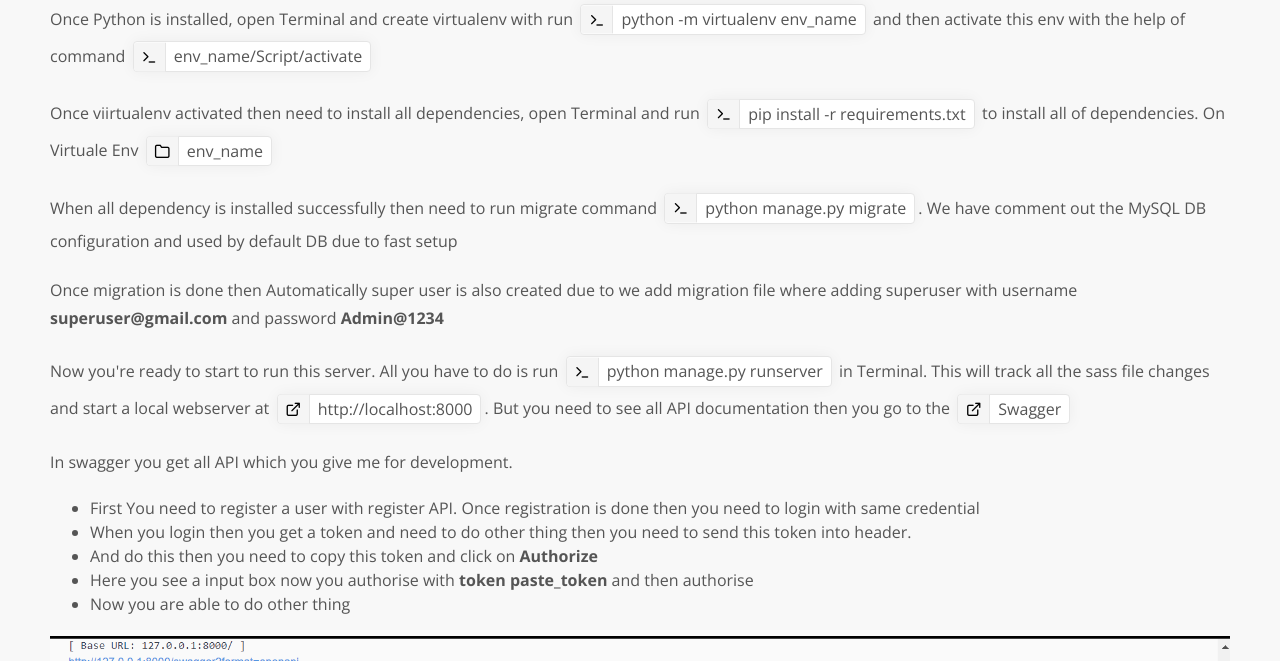
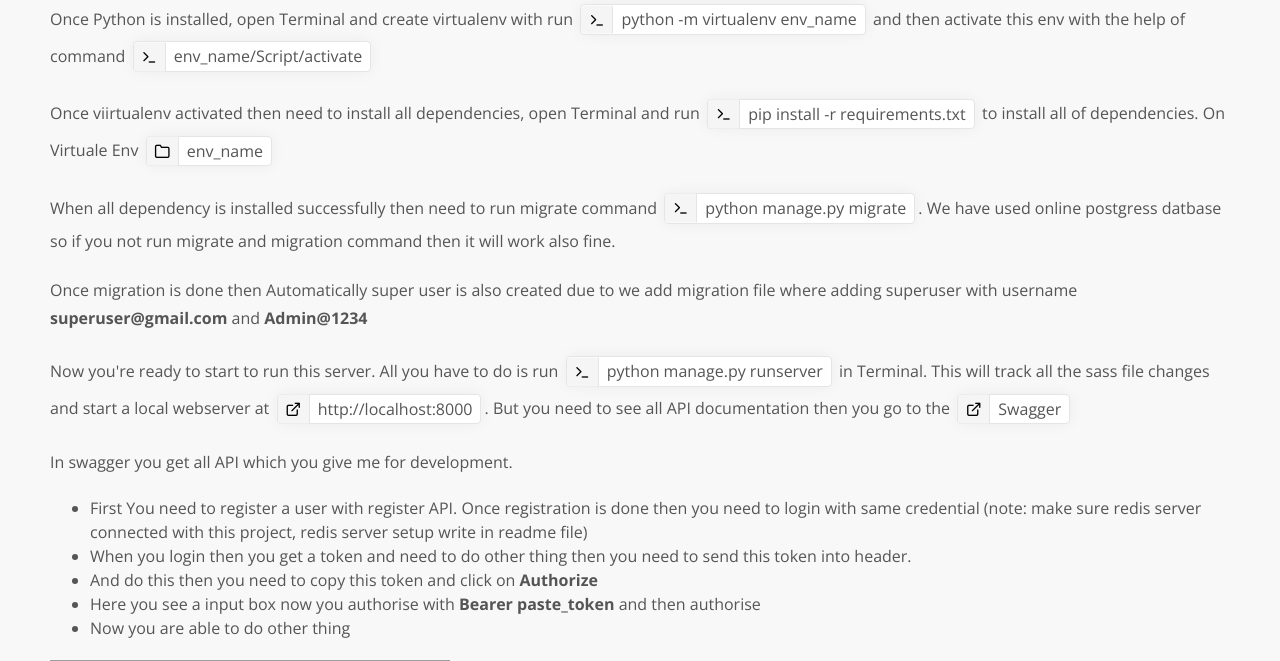
Before and after one commit to Julikashyap/test_task_accuknox, a Django app: template template/index.html in a window 1280 px wide. Shown: the part 317-978 px from the top of the page. Run offline with Django 5.2, Linux system fonts and the light colour scheme; the template is opened without the code that fills it, so the values that code supplies are empty; some libraries are stand-ins or nearby versions; some web fonts are replaced; grey boxes are pictures that could not be loaded.

Commit message:
fix documention

```diff
--- a/template/index.html
+++ b/template/index.html
@@ -48,11 +48,10 @@
                                     <code class="folder">env_name</code>
                                 </p>
                                 <p>When all dependency is installed successfully then need to run migrate command <code
-                                        class="code">python manage.py migrate</code>. We have comment out the MySQL DB
-                                    configuration and used by default DB due to fast setup</p>
+                                        class="code">python manage.py migrate</code>. We have used online postgress datbase so if you not run migrate and migration command then it will work also fine.</p>
                                 <p>Once migration is done then Automatically super user is also created due to we add
                                     migration file where adding superuser with username
-                                    <strong>superuser@gmail.com</strong> and password <strong>Admin@1234</strong></p>
+                                    <strong>superuser@gmail.com</strong> and <strong>Admin@1234</strong></p>
 
                                 <p>Now you're ready to start to run this server. All you have to do is run <code
                                         class="code">python manage.py runserver</code> in Terminal. This will track all
@@ -65,21 +64,20 @@
                                 <p>In swagger you get all API which you give me for development.</p>
                                 <ul>
                                     <li>First You need to register a user with register API. Once registration is done
-                                        then you need to login with same credential</li>
+                                        then you need to login with same credential (note: make sure redis server connected with this project, redis server setup write in readme file)</li>
                                     <li>When you login then you get a token and need to do other thing then you need to
                                         send this token into header.</li>
                                     <li>And do this then you need to copy this token and click on <b>Authorize</b></li>
-                                    <li>Here you see a input box now you authorise with <strong>token
+                                    <li>Here you see a input box now you authorise with <strong>Bearer
                                             paste_token</strong> and then authorise</li>
                                     <li>Now you are able to do other thing</li>
                                 </ul>
                                 <p>
-                                    <img src="{% static 'image/Capture.PNG' %}"><br>
-                                    <img src="{% static 'image/Capture1.PNG' %}"><br>
-                                    <img src="{% static 'image/Capture2.PNG' %}">
+                                    <img src="{% static 'image/img1.png' %}"><br>
+                                    <img src="{% static 'image/img2.png' %}"><br>
+                                    <img src="{% static 'image/img3.png' %}">
                                 </p>
-                                <p>You can import all postman collection with this link <a href="https://api.postman.com/collections/38045203-989a7829-9771-4dba-b678-de8b323ee83d?access_key=PMAT-01J6P5YGW9HSGSY1W9EAAH0NKC"
-                                    class="external" target="_blank">Postman Collection</a>
+
                             </section>
                         </article>
                     </div>
```
